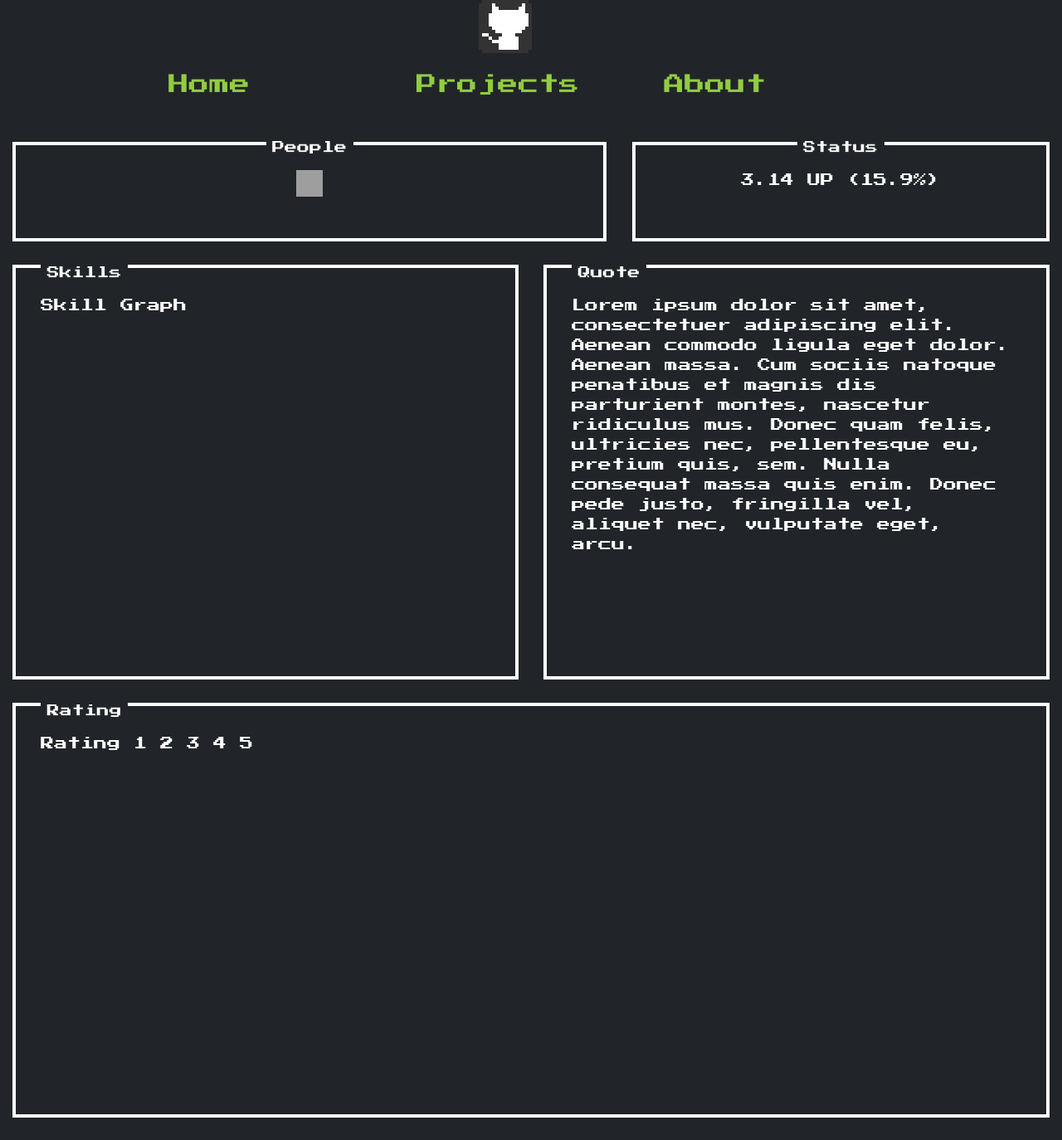
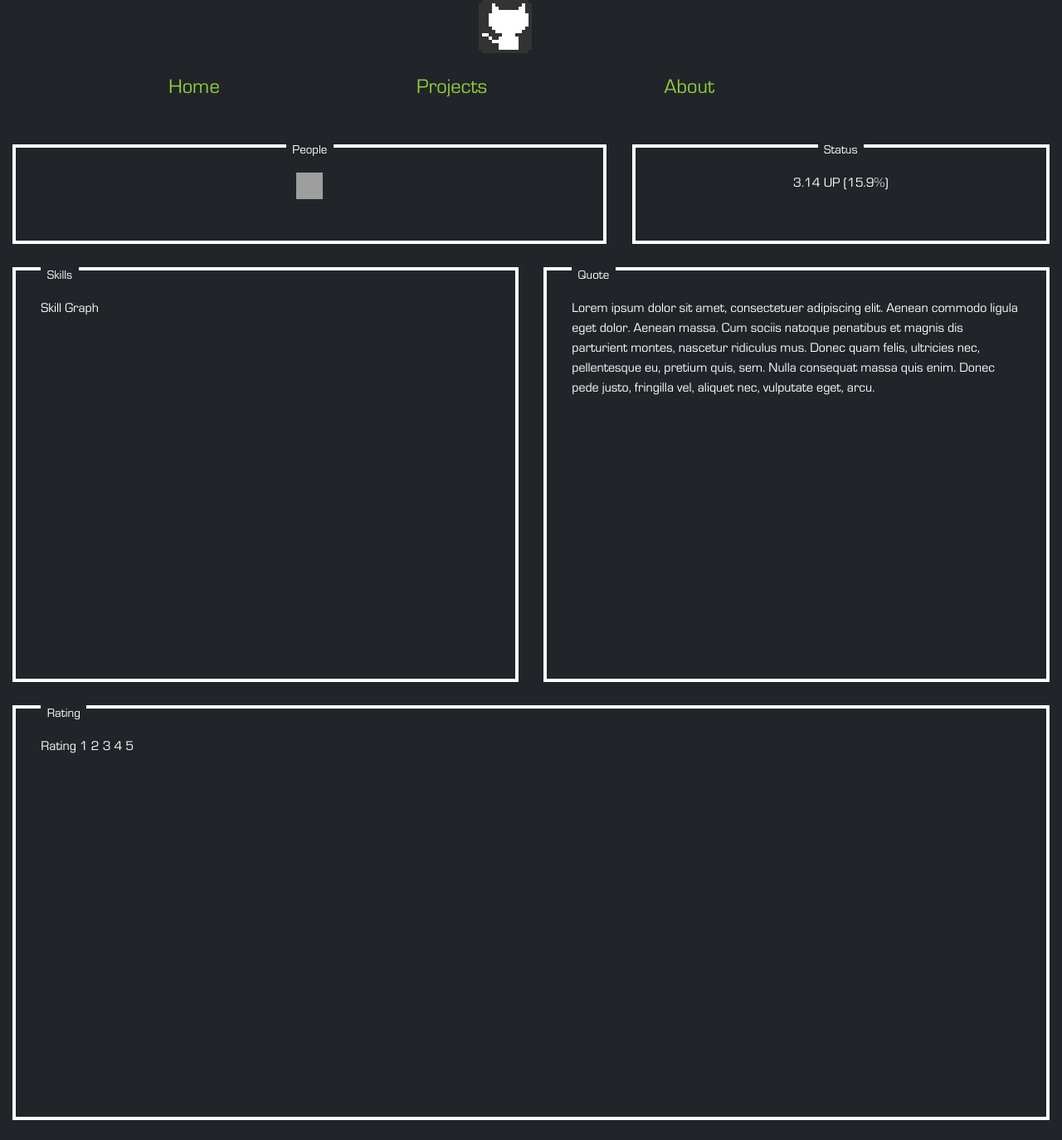
Before and after one commit to noctoid/daothon, a Django app: page /people/sample/ in a window 1280 px wide. Shown: the whole page at 83% size. Before the commit the page ends 1347 px from the top, so only its background shows below. Run offline with Django 3.2, Linux system fonts and the light colour scheme; some libraries are stand-ins or nearby versions; grey boxes are pictures that could not be loaded.

Commit message:
added eurostile font

```diff
--- a/daothon_server/daothon_server/settings.py
+++ b/daothon_server/daothon_server/settings.py
@@ -79,6 +79,10 @@ TEMPLATES = [
     },
 ]
 
+STATICFILES_DIRS = [
+    os.path.join(BASE_DIR, "daothon_server", "static"),
+]
+
 WSGI_APPLICATION = 'daothon_server.wsgi.application'
 
 
--- a/daothon_server/daothon_server/templates/rpg_style.html
+++ b/daothon_server/daothon_server/templates/rpg_style.html
@@ -6,12 +6,20 @@
     /*    background-image: url("https://cdna.artstation.com/p/assets/images/images/006/295/134/large/sergiu-matei-stone-path-tile-pixel-art-rpg-top-view-indie-game-dev-matei-sergiu.jpg?1497472736");*/
     /*    background-repeat: repeat;*/
     /*}*/
+
+    @font-face {
+        font-family: 'Eurostile';
+        src: local('Eurostile'),
+        url('../static/eurostile.woff') format("truetype");
+    }
+
     body {
         background-color: #212529;
     }
 
     html, body, pre, code, kbd, samp {
-        font-family: "Press Start 2P";
+        /*font-family: "Press Start 2P";*/
+        font-family: "Eurostile";
     }
 
     .height300 {
```
Also changed, not shown: daothon_server/daothon_server/static/eurostile.woff (added).
